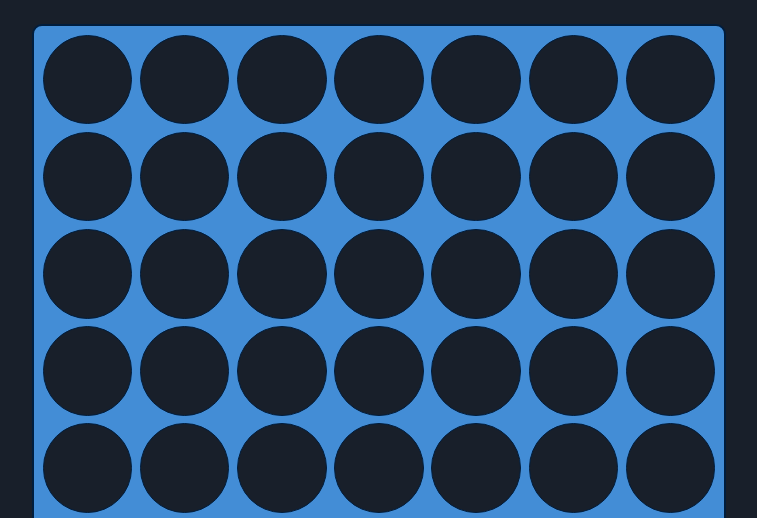
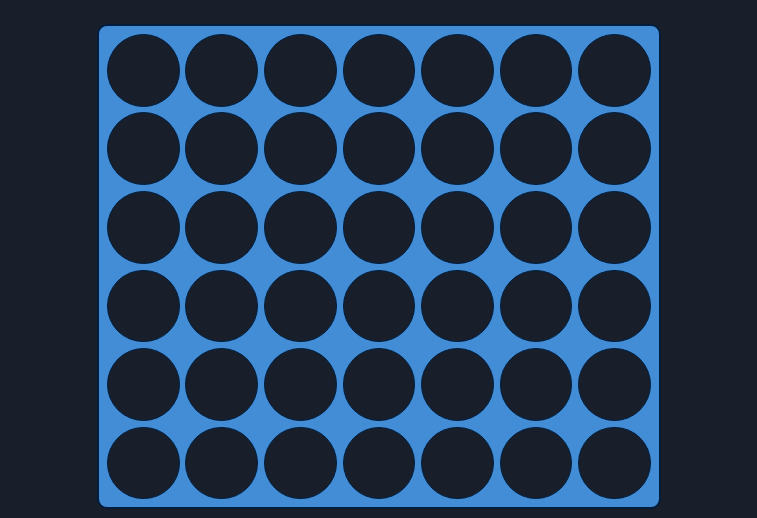
Before and after one commit to Andy-Reynolds/connect-four-project, a plain HTML site: page index.html in a window 1280 px wide. Shown: the part 100-618 px from the top of the page, without its empty margins (261-1018 px from the left). Drawn offline with Linux system fonts and the light colour scheme.

Commit message:
Made gameboard smaller to fit all content on screen

```diff
--- a/style.scss
+++ b/style.scss
@@ -31,8 +31,8 @@
   border-radius: 10px;
 
   @media screen and (min-width: 768px) {
-    width: 680px;
-    height: calc(680px * 6/7);
+    width: 550px;
+    height: calc(550px * 6/7);
   }
 
   &__token-space {
```
Also changed, not shown: dist/style.css.
